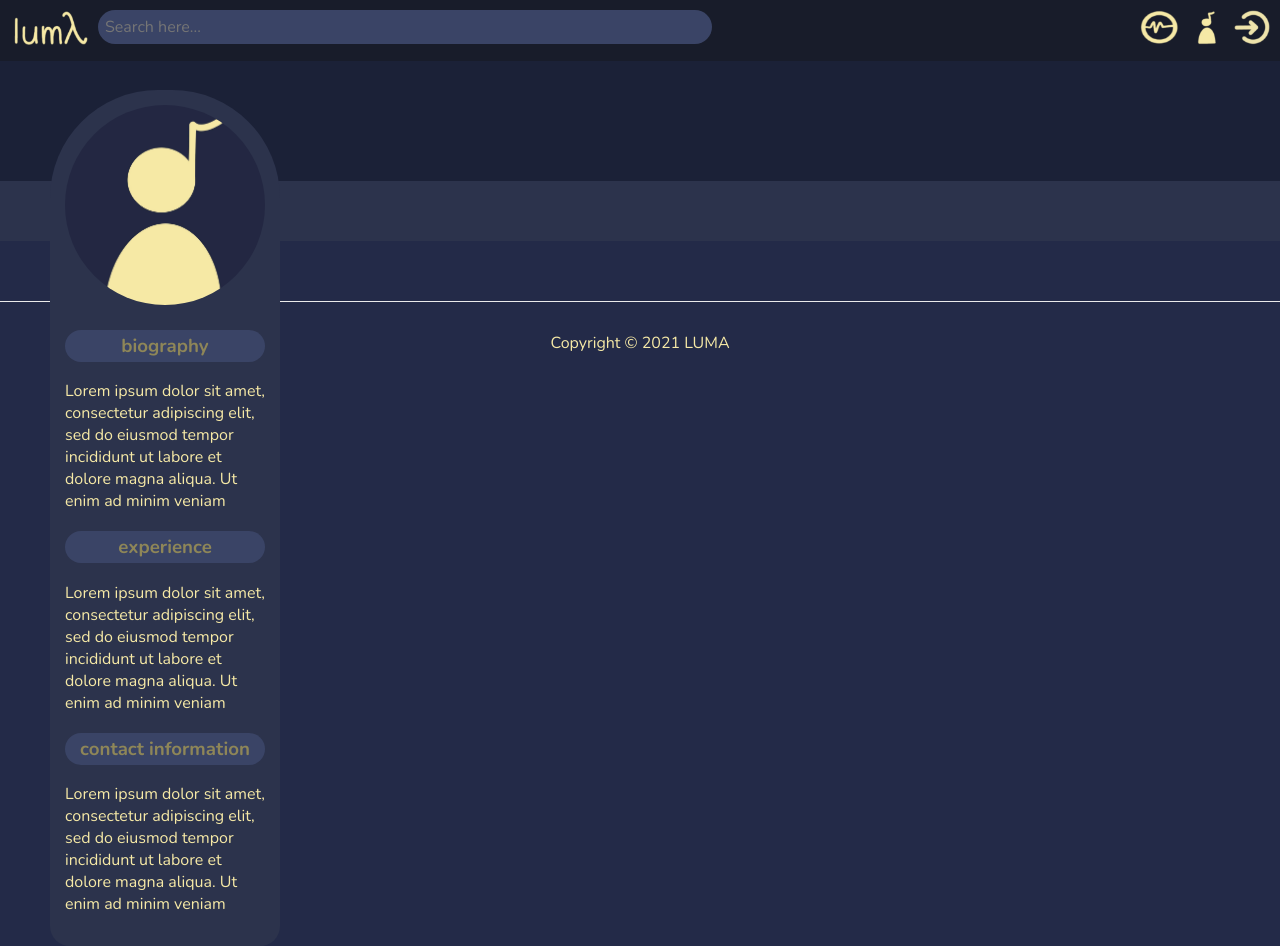
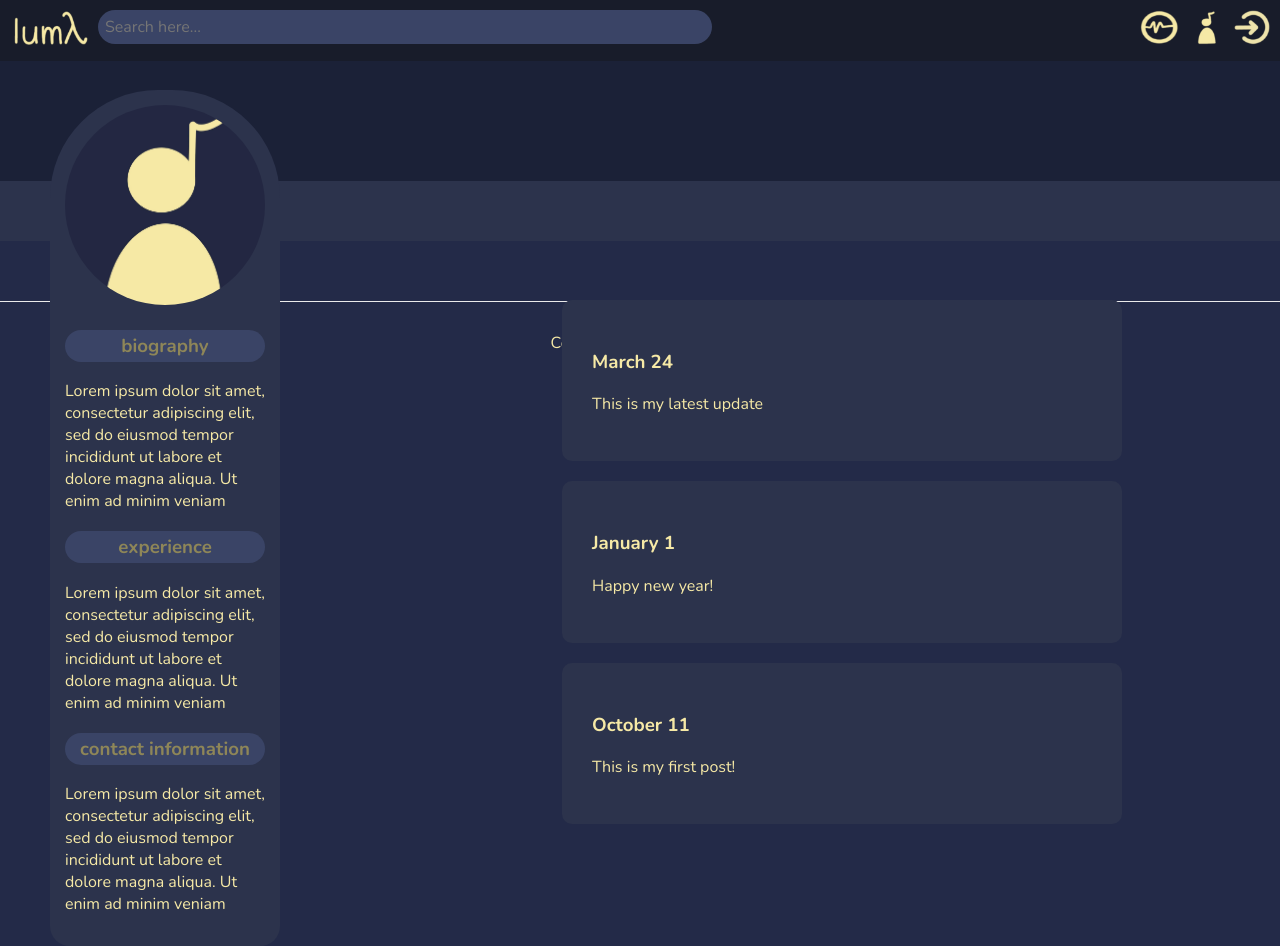
Before and after one commit to thejamielin/Luma, a Next.js app in the folder src/frontend/: page /profile in a window 1280 px wide. Built offline with nearby package versions, Linux system fonts and the light colour scheme.

Commit message:
post component added

```diff
--- /dev/null
+++ b/src/frontend/components/post.js
@@ -0,0 +1,14 @@
+import Link from 'next/link'
+import Image from 'next/image'
+import React from 'react';
+
+export default class Posts extends React.Component {
+    render(){
+    return (
+        <div className="postbox">
+            <h3> {this.props.date} </h3>
+            <p> {this.props.text} </p>
+        </div>
+    )
+    }
+}
--- a/src/frontend/pages/profile.js
+++ b/src/frontend/pages/profile.js
@@ -1,7 +1,11 @@
 import Head from "next/head";
 import styles from "../styles/profile.module.css";
-import Image from 'next/image'
+import Image from 'next/image';
 import Link from "next/link";
+import dynamic from 'next/dynamic'
+
+const Post = dynamic(() => import('../components/post'))
+
 
 export default function Home() {
   return (
@@ -30,6 +34,12 @@ export default function Home() {
          <p className={styles.sidebartext}> Lorem ipsum dolor sit amet, consectetur adipiscing elit,
            sed do eiusmod tempor incididunt ut labore et dolore magna aliqua. Ut enim ad minim veniam</p>
       </div>
+
+      <div className={styles.content}>
+        <Post date={"March 24"} text={"This is my latest update"}/>
+        <Post date={"January 1"} text={"Happy new year!"}/>
+        <Post date={"October 11"} text={"This is my first post!"}/>
+      </div>
     </>
   );
 }
--- a/src/frontend/styles/globals.css
+++ b/src/frontend/styles/globals.css
@@ -35,6 +35,8 @@ footer {
   text-decoration: underline;
 }
 
+/* FOR NAVBAR.JS */
+
 nav {
   background-color: #181C2A;
   padding: 10px;
@@ -63,3 +65,15 @@ nav {
   background-color: #3A4466;
   font-family: "Nunito";
 }
+
+/* FOR POST.JS */
+.postbox {
+  background-color: #2c334c;
+  border-radius: 10px;
+  width: 500px;
+  padding-left: 30px;
+  padding-right: 30px;
+  padding-bottom: 30px;
+  padding: 30px;
+  margin: 20px;
+}
--- a/src/frontend/styles/profile.module.css
+++ b/src/frontend/styles/profile.module.css
@@ -23,7 +23,6 @@
     top: 90px;
     width: 200px;
     padding: 15px;
-
     align-items: center;
 }
 
@@ -38,3 +37,11 @@
     padding: 3px;
     text-align: center;
 }
+
+.content {
+    position: absolute;
+    left: 40%;
+    top: 250px;
+    padding: 30px;
+    align-items: center;
+}
```
